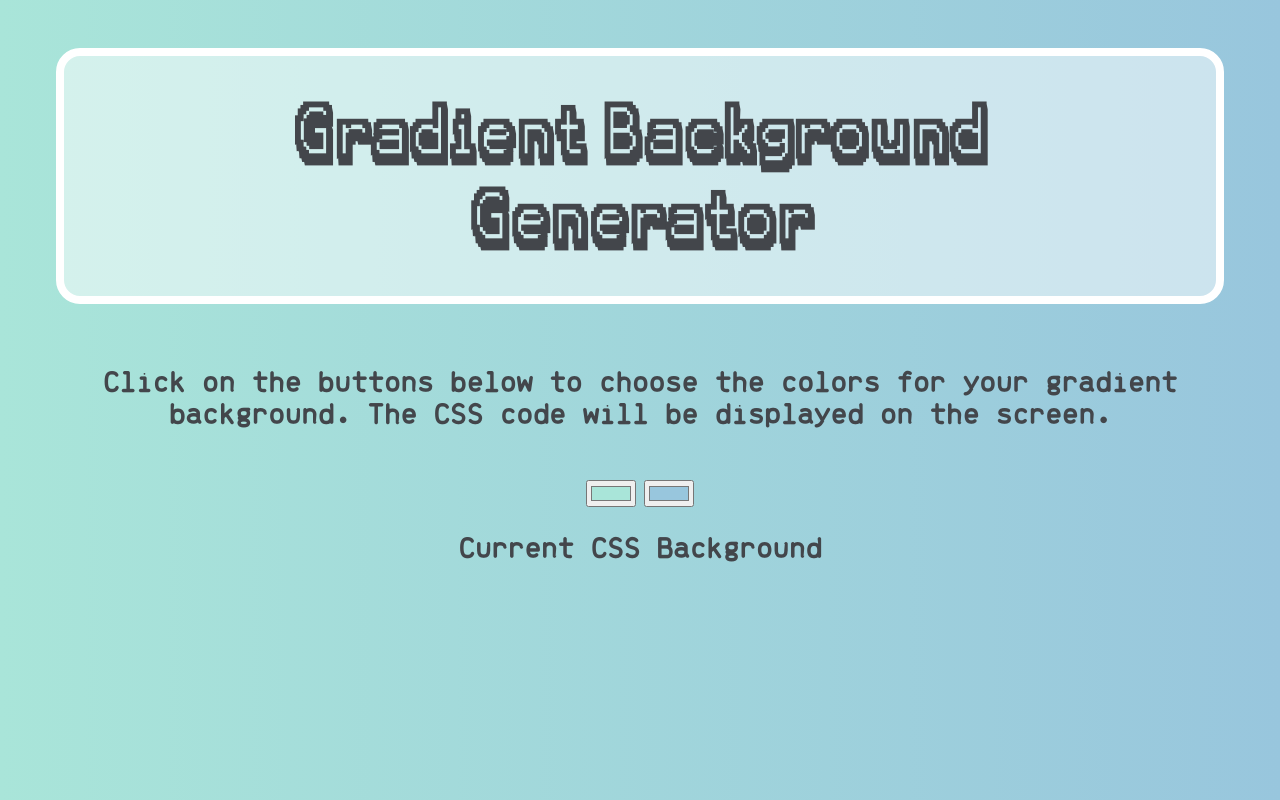
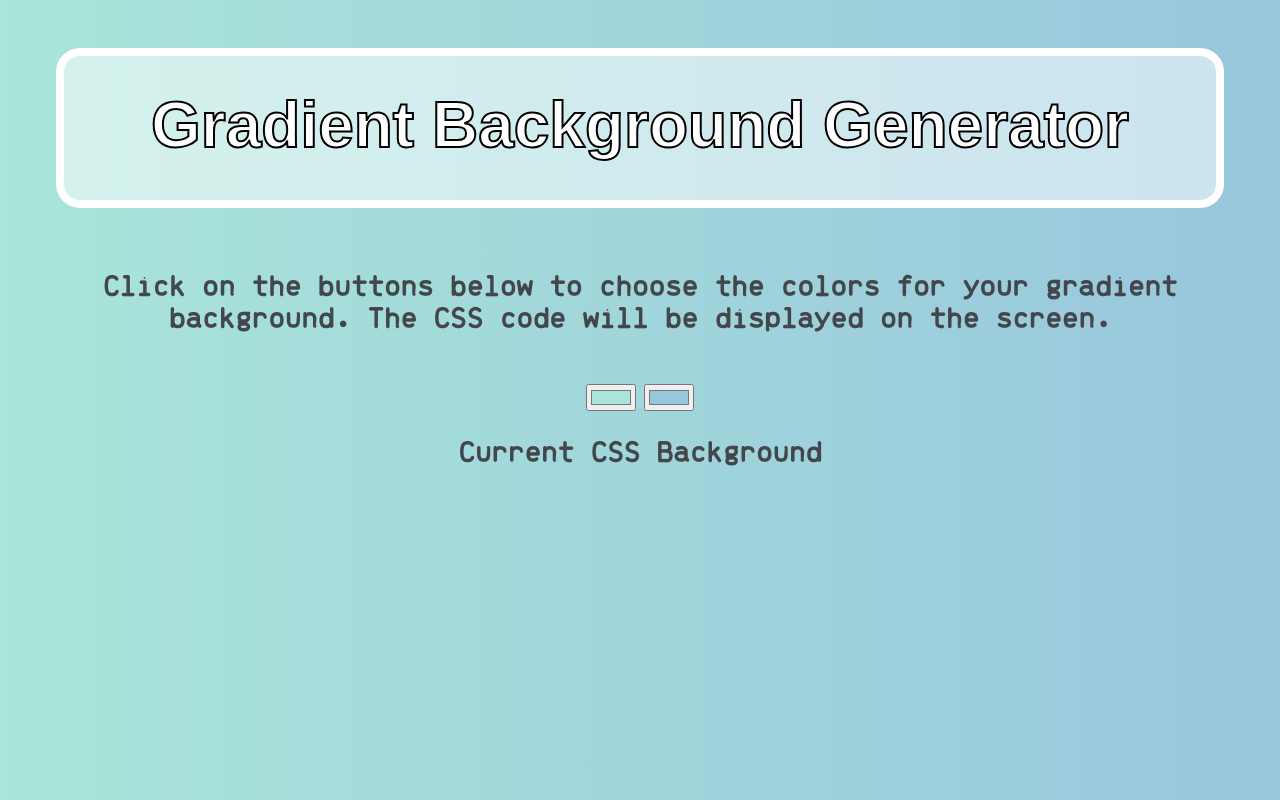
Before and after one commit to tayzewen/background-generator, a website: page index.html in a window 1280 px wide. Drawn offline with Linux system fonts and the light colour scheme.

Commit message:
changed font fam

```diff
--- a/index.html
+++ b/index.html
@@ -7,6 +7,16 @@
     <title>Gradient Background</title>
     <link rel="stylesheet" href="style.css">
     <link rel="stylesheet" href="responsive.css">
+    <script>
+        (function(d) {
+          var config = {
+            kitId: 'sia6wnl',
+            scriptTimeout: 3000,
+            async: true
+          },
+          h=d.documentElement,t=setTimeout(function(){h.className=h.className.replace(/\bwf-loading\b/g,"")+" wf-inactive";},config.scriptTimeout),tk=d.createElement("script"),f=false,s=d.getElementsByTagName("script")[0],a;h.className+=" wf-loading";tk.src='https://use.typekit.net/'+config.kitId+'.js';tk.async=true;tk.onload=tk.onreadystatechange=function(){a=this.readyState;if(f||a&&a!="complete"&&a!="loaded")return;f=true;clearTimeout(t);try{Typekit.load(config)}catch(e){}};s.parentNode.insertBefore(tk,s)
+        })(document);
+      </script>
 </head>
 
 <body id="gradient">
--- a/style.css
+++ b/style.css
@@ -17,9 +17,12 @@ body {
 }
 
 h1 {
-    font-family: "Karma", Impact, Haettenschweiler, 'Arial Narrow Bold', sans-serif;
+    /* font-family: "Karma", Impact, Haettenschweiler, 'Arial Narrow Bold', sans-serif; */
+    font-family: kinto-sans, sans-serif;
     font-size: 3rem;
-    color: #43464B;
+    /* color: #43464B; */
+    -webkit-text-stroke: 2px black;
+	-webkit-text-fill-color: white;
     background-color: rgba(255, 255, 255, .5);
     text-align: center;
     border: 8px solid white;
```
